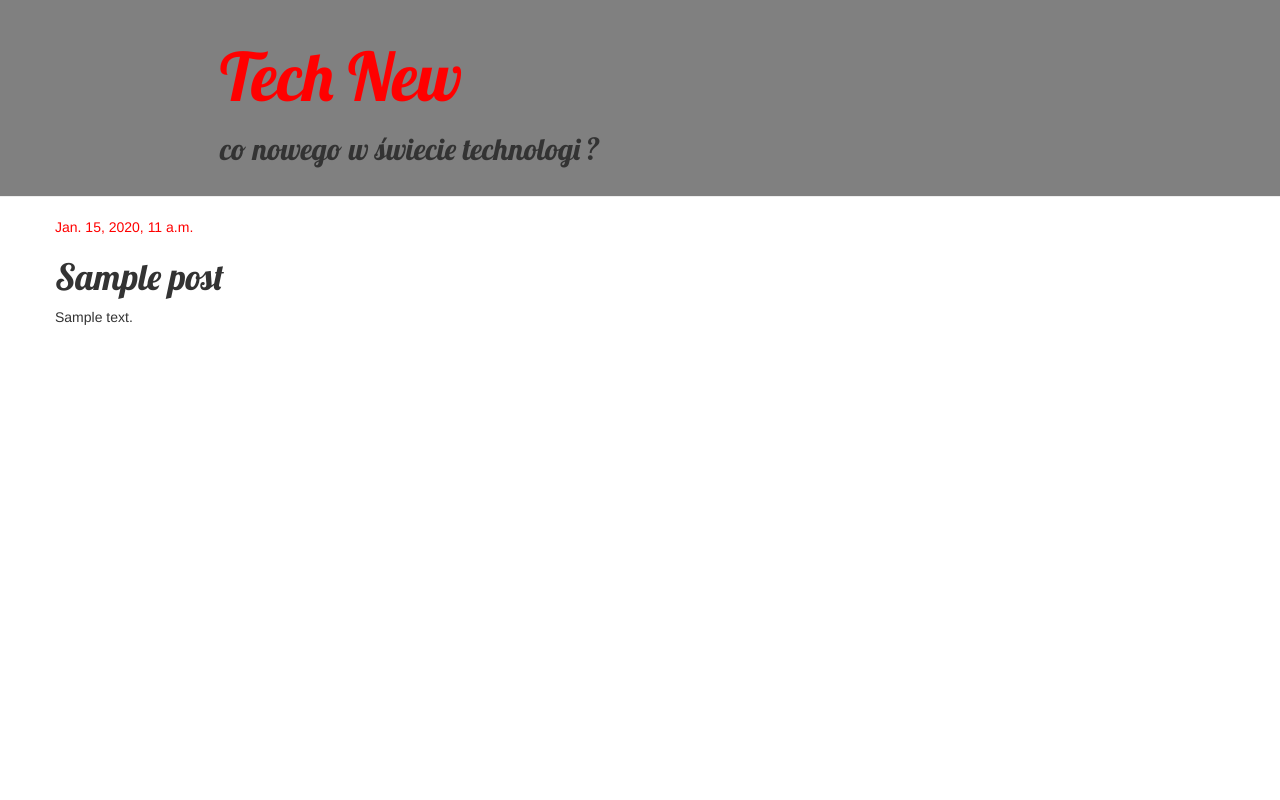
After one commit to Danielwloczewski/blog, a Django app: page /post/1/ in a window 1280 px wide. The commit adds this page. Run offline with Django 3.2, Linux system fonts and the light colour scheme; tables that the repository leaves empty hold one stand-in row (values such as "Sample post"); some libraries are stand-ins or nearby versions.

Commit message:
dodano widoki

```diff
--- a/blog/static/css/blog.css
+++ b/blog/static/css/blog.css
@@ -1,12 +1,12 @@
 .page-header {
-    background-color: yellow;
+    background-color:gray;
     margin-top: 0;
-    padding: 20px 20px 20px 60px;
+    padding: 20px 100px 20px 220px;
 }
 
 .page-header h1, .page-header h1 a, .page-header h1 a:visited, .page-header h1 a:active {
-    color: black;
-    font-size: 36pt;
+    color: red;
+    font-size:50pt;
     text-decoration: none;
 	position: relative;
 }
--- /dev/null
+++ b/blog/templates/blog/base.html
@@ -0,0 +1,33 @@
+{% load staticfiles %}
+
+<html>
+
+   <head>
+
+   <title>Blog</title>
+
+   <link rel="stylesheet" href="//maxcdn.bootstrapcdn.com/bootstrap/3.2.0/css/bootstrap.min.css">
+	<link rel="stylesheet" href="//maxcdn.bootstrapcdn.com/bootstrap/3.2.0/css/bootstrap-theme.min.css">
+    <link href="//fonts.googleapis.com/css?family=Lobster&subset=latin,latin-ext" rel="stylesheet" type="text/css">
+	<link rel="stylesheet" href="{% static 'css/blog.css' %}">
+
+
+</head>
+
+<body>
+
+	<div class="page-header">
+		<h1><a href="/">Tech New</a></h1>
+		<h2>co nowego w świecie technologi ?</h2>
+	</div>
+
+<div class="content container">
+        <div class="row">
+            <div class="col-md-8">
+            {% block content %}
+            {% endblock %}
+            </div>
+        </div>
+    </div>
+	</body>
+</html>
--- /dev/null
+++ b/blog/templates/blog/post_detail.html
@@ -0,0 +1,13 @@
+{% extends 'blog/base.html' %}
+
+{% block content %}
+    <div class="post">
+        {% if post.published_date %}
+            <div class="date">
+                {{ post.published_date }}
+            </div>
+        {% endif %}
+        <h1>{{ post.title }}</h1>
+        <p>{{ post.text|linebreaksbr }}</p>
+    </div>
+{% endblock %}
--- a/blog/urls.py
+++ b/blog/urls.py
@@ -3,4 +3,5 @@ from . import views
 
 urlpatterns = [
     url(r'^$', views.post_list, name='post_list'),
+	 url(r'^post/(?P<pk>\d+)/$', views.post_detail, name='post_detail'),
 ]
--- a/blog/views.py
+++ b/blog/views.py
@@ -1,7 +1,14 @@
+from django.shortcuts import render, get_object_or_404
 from django.shortcuts import render
 from django.utils import timezone
 from .models import Post
 
+
+
 def post_list(request):
     posts = Post.objects.filter(published_date__lte=timezone.now()).order_by('published_date')
     return render(request, 'blog/post_list.html', {'posts': posts})
+
+def post_detail(request, pk):
+    post = get_object_or_404(Post, pk=pk)
+    return render(request, 'blog/post_detail.html', {'post': post})
```
Also changed, not shown: blog/templates/blog/post_list.html (+5 -31 lines).
